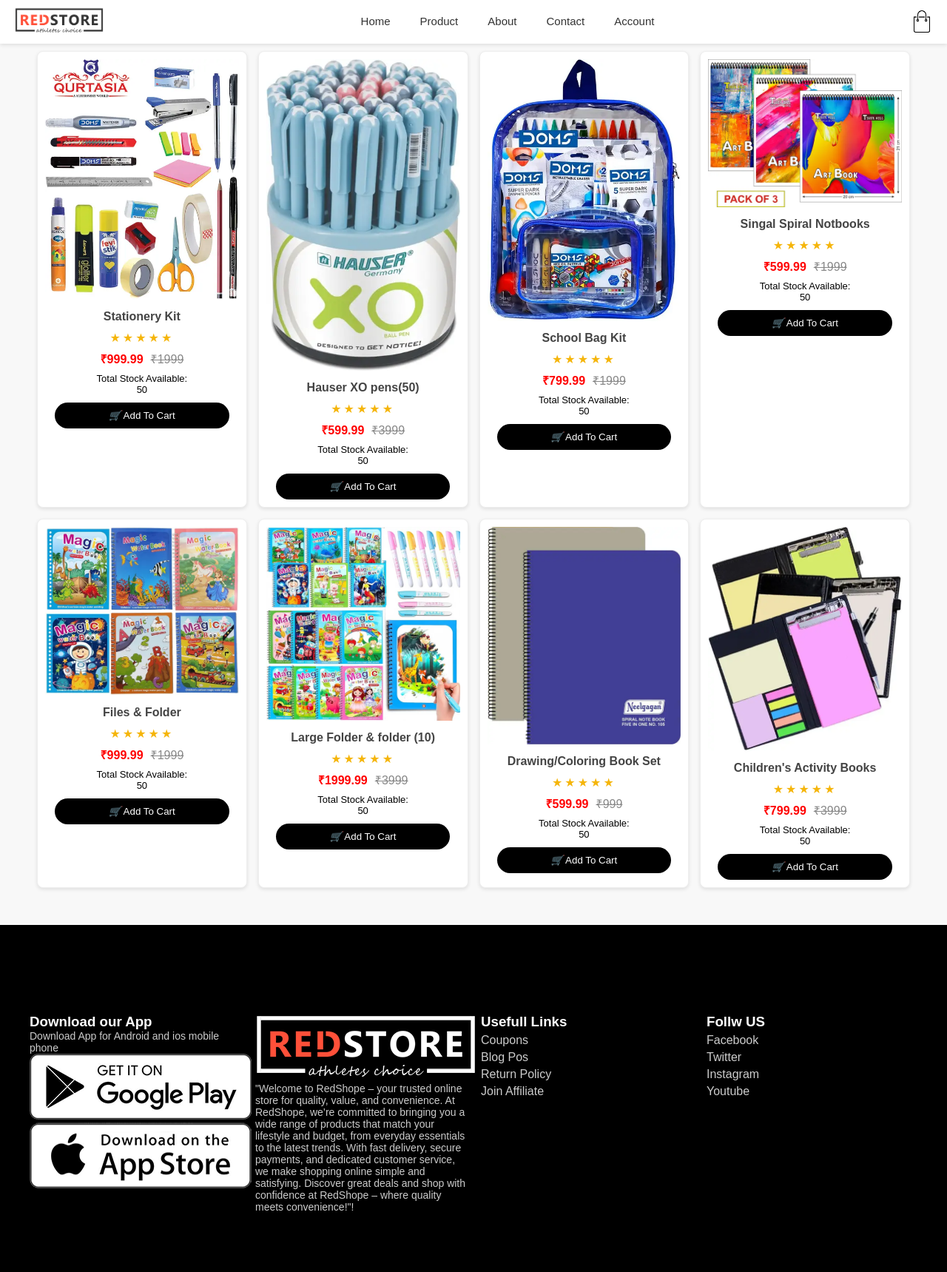
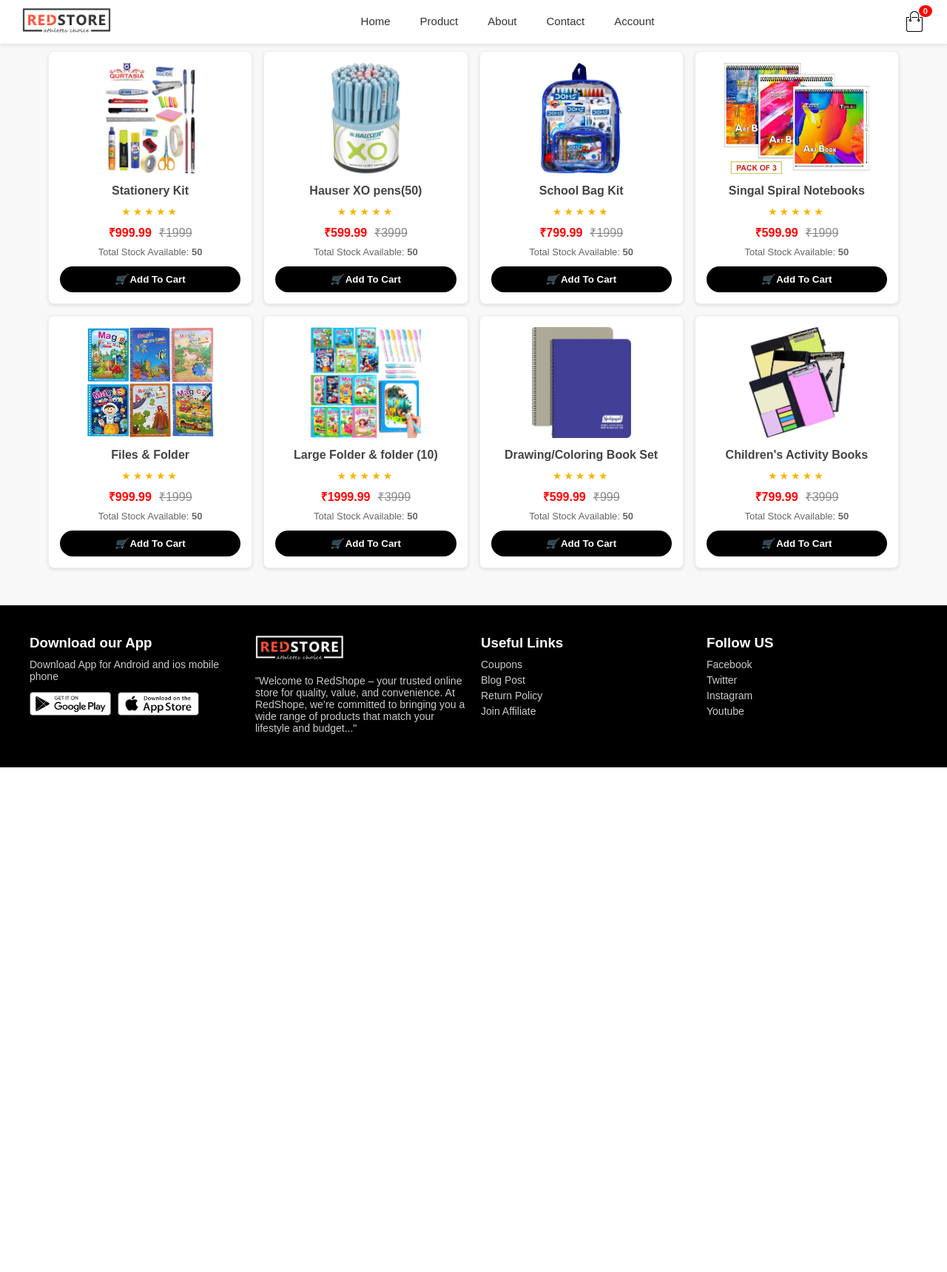
Before and after one commit to GorNarendrasinh/E-commerce-Website, a Flask app: page /Stationery in a window 1280 px wide. Shown: the whole page at 74% size. After the commit the page ends 1037 px from the top, so only its background shows below. Run offline with Flask 3, Linux system fonts and the light colour scheme; some libraries are stand-ins or nearby versions.

Commit message:
Update stationery.html

```diff
--- a/templates/stationery.html
+++ b/templates/stationery.html
@@ -3,11 +3,9 @@
 <head>
     <meta charset="UTF-8">
     <meta name="viewport" content="width=device-width, initial-scale=1.0">
-    <title>Document</title>
+    <title>RedShope - Stationery Collection</title>
     <style>
-
-     /* Reset default browser styles */
-/* === NAVIGATION BAR STYLES === */
+        /* === RESET & BASE STYLES === */
         * {
           margin: 0;
           padding: 0;
@@ -18,19 +16,26 @@
         body {
           overflow-x: hidden;
           background-color: #f8f8f8;
+          color: #333;
+          width: 100%;
         }
 
-/* ===== NAVBAR ===== */
+        /* ===== FULL WIDTH HEADER & NAVBAR ===== */
+        .header {
+          width: 100%;
+          background: #fff;
+          box-shadow: 0 2px 5px rgba(0,0,0,0.1);
+          position: sticky;
+          top: 0;
+          z-index: 1000;
+        }
+
         .navbar {
           display: flex;
           align-items: center;
           justify-content: space-between;
-  position: sticky;
-  top: 0;
-  z-index: 1000;
-  background: #fff;
-  padding: 10px 20px;
-  box-shadow: 0 2px 5px rgba(0,0,0,0.1);
+          width: 100%;
+          padding: 10px 30px;
         }
 
         .logo img {
@@ -57,19 +62,61 @@
           border-radius: 4px;
         }
 
+        /* Right Actions Wrapper */
+        .nav-right-actions {
+          display: flex;
+          align-items: center;
+          gap: 15px;
+        }
+
+        /* Cart & Badge Container */
+        .cart-container {
+          position: relative;
+          display: flex;
+          align-items: center;
+          cursor: pointer;
+        }
+
         .cart {
           width: 28px;
+          height: 28px;
+          object-fit: contain;
         }
 
-/* ===== SECTION HEADINGS ===== */
-.man, .women {
-  background-color: lightpink;
-  padding: 10px;
-  text-align: center;
-  margin: 30px auto;
-  width: fit-content;
-  border-radius: 5px;
-  box-shadow: 0 0 10px rgba(0,0,0,0.1);
+        .cart-count {
+          position: absolute;
+          top: -8px;
+          right: -10px;
+          background: red;
+          color: white;
+          font-size: 11px;
+          padding: 2px 6px;
+          border-radius: 50%;
+          font-weight: bold;
+        }
+
+        /* Mobile Hamburger Menu Icon */
+        .menu-toggle {
+          display: none;
+          flex-direction: column;
+          cursor: pointer;
+          gap: 5px;
+          padding: 5px;
+        }
+
+        .menu-toggle span {
+          width: 25px;
+          height: 3px;
+          background: #333;
+          border-radius: 2px;
+          transition: 0.3s;
+        }
+
+        /* ===== MAIN CONTAINER ===== */
+        .container {
+          max-width: 1200px;
+          margin: auto;
+          padding: 0 15px;
         }
 
         /* ===== PRODUCT GRID ===== */
@@ -77,7 +124,6 @@
           max-width: 1200px;
           margin: auto;
           padding: 10px;
-
           display: grid;
           grid-template-columns: repeat(4, 1fr);
           gap: 15px;
@@ -88,7 +134,7 @@
           width: 100%;
           background: #fff;
           border-radius: 8px;
-  padding: 10px;
+          padding: 15px;
           text-align: center;
           border: 1px solid #eee;
           box-shadow: 0 2px 5px rgba(0,0,0,0.1);
@@ -97,13 +143,14 @@
 
         .card:hover {
           transform: translateY(-5px);
+          box-shadow: 0 5px 15px rgba(0,0,0,0.15);
         }
 
         .card img {
           width: 100%;
-  height: auto;        /* IMPORTANT */
-  object-fit: contain; /* full image show */
-  background: #fff;    /* optional (empty space clean dikhega) */
+          height: 150px;
+          object-fit: contain;
+          background: #fff;
         }
 
         .card h2 {
@@ -117,7 +164,7 @@
           content: "★★★★★";
           letter-spacing: 3px;
           color: #f5b50a;
-  font-size: 16px;
+          font-size: 14px;
         }
 
         /* ===== PRICE ===== */
@@ -141,7 +188,17 @@
         /* ===== STOCK ===== */
         .productstockelm {
           font-size: 13px;
-  margin-bottom: 10px;
+          margin-bottom: 12px;
+          color: #666;
+        }
+
+        .productpropty {
+          display: inline;
+        }
+
+        .productstock {
+          display: inline;
+          font-weight: bold;
         }
 
         /* ===== BUTTON ===== */
@@ -150,10 +207,11 @@
           color: white;
           border: none;
           padding: 10px;
-  width: 90%;
+          width: 100%;
           border-radius: 20px;
           cursor: pointer;
           transition: 0.3s;
+          font-weight: bold;
         }
 
         .addtocartbtn:hover {
@@ -166,12 +224,16 @@
           color: white;
           padding: 40px 20px;
           margin-top: 40px;
+          width: 100%;
         }
 
         .footer .roww {
           display: flex;
           flex-wrap: wrap;
           gap: 20px;
+          justify-content: space-between;
+          max-width: 1200px;
+          margin: auto;
         }
 
         .footer .roww > div {
@@ -179,50 +241,94 @@
           min-width: 200px;
         }
 
-.footer p {
+        .footer p, .footer ul li {
           font-size: 14px;
           color: #ccc;
+          margin: 5px 0;
+        }
+
+        .footer h3 {
+          margin-bottom: 10px;
+          color: #fff;
         }
 
         .footer ul {
           list-style: none;
         }
 
-.footer ul li {
-  margin: 5px 0;
-  color: #ccc;
+        .app img {
+          width: 110px;
+          margin-top: 8px;
+          display: inline-block;
+          margin-right: 5px;
         }
 
         /* ===== RESPONSIVE ===== */
-
-/* Tablet */
         @media (max-width: 992px) {
           .continer {
             grid-template-columns: repeat(3, 1fr);
           }
         }
 
-/* Mobile */
         @media (max-width: 600px) {
+          .menu-toggle {
+            display: flex; /* Display hamburger menu icon on mobile */
+          }
 
-  .continer {
-    grid-template-columns: repeat(2, 1fr); /* ✅ 2 cards */
+          /* Full-width mobile dropdown menu styling */
+          nav {
+            position: absolute;
+            top: 60px;
+            left: 0;
+            width: 100vw;
+            background: #fff;
+            box-shadow: 0 4px 6px rgba(0,0,0,0.1);
+            max-height: 0;
+            overflow: hidden;
+            transition: max-height 0.3s ease-in-out;
+          }
+
+          /* Show dropdown when toggled via JS */
+          nav.active {
+            max-height: 350px;
           }
 
           nav ul {
-    display: none; /* simple mobile fix */
+            width: 100%;
+            flex-direction: column;
+            align-items: stretch;
+            padding: 10px 0;
+            gap: 0;
+          }
+
+          nav ul li {
+            width: 100%;
+            text-align: center;
+            border-bottom: 1px solid #f0f0f0;
+          }
+
+          nav ul li a {
+            display: block;
+            width: 100%;
+            padding: 12px 0;
+            font-size: 16px;
+          }
+
+          .continer {
+            grid-template-columns: repeat(2, 1fr);
+            gap: 10px;
           }
 
           .card img {
-    height: 140px;
+            height: 120px;
           }
 
           .card h2 {
-    font-size: 14px;
+            font-size: 13px;
           }
 
           .addtocartbtn {
-    font-size: 12px;
+            font-size: 11px;
             padding: 8px;
           }
 
@@ -231,17 +337,18 @@
             text-align: center;
           }
         }
-
     </style>
 </head>
 <body>
+
   <div class="header">
-  <div class="container">
     <div class="navbar">
       <div class="logo">
-      <img src="static/images/logo.png"width="130px">
+        <a href="/"><img src="static/images/logo.png" alt="Logo" width="130px"></a>
       </div>
-     <nav>
+
+      <!-- Full-width mobile navigation menu container -->
+      <nav id="nav-links">
         <ul>
           <li><a href="/">Home</a></li>
           <li><a href="#productpage">Product</a></li>
@@ -249,218 +356,215 @@
           <li><a href="/contact">Contact</a></li>
           <li><a href="/account">Account</a></li>
         </ul>
-        </ul>
       </nav>
-     <img src="static/images/cart.png" class="cart" width="30px" height="30px" >
+
+      <!-- Right Actions Wrapper (Cart + Mobile Menu Toggle) -->
+      <div class="nav-right-actions">
+        <a href="/addtocart" style="text-decoration: none;">
+          <div class="cart-container">
+            <img src="static/images/cart.png" class="cart" alt="Cart" width="30px" height="30px">
+            <span class="cart-count" id="cart-count">0</span>
+          </div>
+        </a>
+        <div class="menu-toggle" id="mobile-menu">
+          <span></span>
+          <span></span>
+          <span></span>
+        </div>
+      </div>
+    </div>
   </div>
 
-         <!-- all product section here  -->
+  <!-- All Product Section -->
+  <div class="container" id="productpage">
+    <div class="continer">
 
-
-       <div class="continer">
       <div class="card">
-        <img src="/static/images/statsionarys.png">
+        <img src="/static/images/statsionarys.png" alt="Stationery Kit">
         <h2>Stationery Kit</h2>
-        <div class="rating"> </div>
+        <div class="rating"></div>
         <div class="productpriceelm">
           <p class="productprice">₹999.99</p>
           <p class="productacutleprice">₹1999</p>
         </div>
-
         <div class="productstockelm">
           <p class="productpropty">Total Stock Available:</p>
           <p class="productstock">50</p>
         </div>
-
-
-         <a href="/addtocart">  <button class="addtocartbtn">
-  <i>🛒</i> Add To Cart </button></a>
+        <button class="addtocartbtn"><i>🛒</i> Add To Cart</button>
       </div>
 
-
       <div class="card">
-        <img src="/static/images/statsionary2.png">
-        <h2>Hauser XO  pens(50)</h2>
-        <div class="rating"> </div>
+        <img src="/static/images/statsionary2.png" alt="Hauser XO pens">
+        <h2>Hauser XO pens(50)</h2>
+        <div class="rating"></div>
         <div class="productpriceelm">
           <p class="productprice">₹599.99</p>
           <p class="productacutleprice">₹3999</p>
         </div>
-
         <div class="productstockelm">
           <p class="productpropty">Total Stock Available:</p>
           <p class="productstock">50</p>
         </div>
-
-
-         <a href="/addtocart">  <button class="addtocartbtn">
-  <i>🛒</i> Add To Cart </button></a>
+        <button class="addtocartbtn"><i>🛒</i> Add To Cart</button>
       </div>
 
-
       <div class="card">
-        <img src="/static/images/statsionary3.png">
+        <img src="/static/images/statsionary3.png" alt="School Bag Kit">
         <h2>School Bag Kit</h2>
-        <div class="rating"> </div>
+        <div class="rating"></div>
         <div class="productpriceelm">
           <p class="productprice">₹799.99</p>
           <p class="productacutleprice">₹1999</p>
         </div>
-
         <div class="productstockelm">
           <p class="productpropty">Total Stock Available:</p>
           <p class="productstock">50</p>
         </div>
-
-
-         <a href="/addtocart">  <button class="addtocartbtn">
-  <i>🛒</i> Add To Cart </button></a>
+        <button class="addtocartbtn"><i>🛒</i> Add To Cart</button>
       </div>
 
       <div class="card">
-        <img src="/static/images/statsionary4.png">
-        <h2>Singal Spiral Notbooks</h2>
-        <div class="rating"> </div>
+        <img src="/static/images/statsionary4.png" alt="Singal Spiral Notebooks">
+        <h2>Singal Spiral Notebooks</h2>
+        <div class="rating"></div>
         <div class="productpriceelm">
           <p class="productprice">₹599.99</p>
           <p class="productacutleprice">₹1999</p>
         </div>
-
         <div class="productstockelm">
           <p class="productpropty">Total Stock Available:</p>
           <p class="productstock">50</p>
         </div>
-
-
-         <a href="/addtocart">  <button class="addtocartbtn">
-  <i>🛒</i> Add To Cart </button></a>
+        <button class="addtocartbtn"><i>🛒</i> Add To Cart</button>
       </div>
 
       <div class="card">
-         <img src="/static/images/statsionary5.png">
+        <img src="/static/images/statsionary5.png" alt="Files & Folder">
         <h2>Files & Folder</h2>
-        <div class="rating"> </div>
+        <div class="rating"></div>
         <div class="productpriceelm">
           <p class="productprice">₹999.99</p>
           <p class="productacutleprice">₹1999</p>
         </div>
-
         <div class="productstockelm">
           <p class="productpropty">Total Stock Available:</p>
           <p class="productstock">50</p>
         </div>
-
-
-         <a href="/addtocart">  <button class="addtocartbtn">
-  <i>🛒</i> Add To Cart </button></a>
+        <button class="addtocartbtn"><i>🛒</i> Add To Cart</button>
       </div>
 
       <div class="card">
-        <img src="/static/images/statsionary6.png">
+        <img src="/static/images/statsionary6.png" alt="Large Folder">
         <h2>Large Folder & folder (10)</h2>
-        <div class="rating"> </div>
+        <div class="rating"></div>
         <div class="productpriceelm">
           <p class="productprice">₹1999.99</p>
           <p class="productacutleprice">₹3999</p>
         </div>
-
         <div class="productstockelm">
           <p class="productpropty">Total Stock Available:</p>
           <p class="productstock">50</p>
         </div>
-
-
-         <a href="/addtocart">  <button class="addtocartbtn">
-  <i>🛒</i> Add To Cart </button></a>
+        <button class="addtocartbtn"><i>🛒</i> Add To Cart</button>
       </div>
 
       <div class="card">
-        <img src="/static/images/statsionary7.png">
+        <img src="/static/images/statsionary7.png" alt="Drawing Book Set">
         <h2>Drawing/Coloring Book Set</h2>
-        <div class="rating"> </div>
+        <div class="rating"></div>
         <div class="productpriceelm">
           <p class="productprice">₹599.99</p>
           <p class="productacutleprice">₹999</p>
         </div>
-
         <div class="productstockelm">
           <p class="productpropty">Total Stock Available:</p>
           <p class="productstock">50</p>
         </div>
-
-
-         <a href="/addtocart">  <button class="addtocartbtn">
-  <i>🛒</i> Add To Cart </button></a>
+        <button class="addtocartbtn"><i>🛒</i> Add To Cart</button>
       </div>
 
       <div class="card">
-        <img src="/static/images/statsionary8.png">
+        <img src="/static/images/statsionary8.png" alt="Children's Activity Books">
         <h2>Children's Activity Books</h2>
-        <div class="rating"> </div>
+        <div class="rating"></div>
         <div class="productpriceelm">
           <p class="productprice">₹799.99</p>
           <p class="productacutleprice">₹3999</p>
         </div>
-
         <div class="productstockelm">
           <p class="productpropty">Total Stock Available:</p>
           <p class="productstock">50</p>
         </div>
+        <button class="addtocartbtn"><i>🛒</i> Add To Cart</button>
+      </div>
 
-
-         <a href="/addtocart">  <button class="addtocartbtn">
-  <i>🛒</i> Add To Cart </button></a>
     </div>
   </div>
 
+  <!-- Footer Section -->
   <section class="footer" id="footers">
-    <div class="footer">
-      <div class="container">
     <div class="roww">
       <div class="fotterclg1">
         <h3>Download our App</h3>
         <p>Download App for Android and ios mobile phone</p>
         <div class="app">
-              <img src="images/play-store.png" >
-                <img src="images/app-store.png" >
+          <img src="images/play-store.png" alt="Play Store">
+          <img src="images/app-store.png" alt="App Store">
         </div>
       </div>
       <div class="fotterclg2">
-            <img src="images/logo-white.png" >
+        <img src="images/logo-white.png" alt="Logo White" width="120px" style="margin-bottom:10px;">
         <div class="para">
-            <p>"Welcome to RedShope – your trusted online store for quality, value, and convenience. At RedShope, we’re committed to bringing you a wide range of products that match your lifestyle and budget, from everyday essentials to the latest trends. With fast delivery, secure payments, and dedicated customer service, we make shopping online simple and satisfying. Discover great deals and shop with confidence at RedShope – where quality meets convenience!"!</p>
+          <p>"Welcome to RedShope – your trusted online store for quality, value, and convenience. At RedShope, we’re committed to bringing you a wide range of products that match your lifestyle and budget..."</p>
         </div>
       </div>
       <div class="fotterclg3">
-            <h3>Usefull Links</h3>
+        <h3>Useful Links</h3>
         <ul>
           <li>Coupons</li>
-           <li>Blog Pos</li>
+          <li>Blog Post</li>
           <li>Return Policy</li>
           <li>Join Affiliate</li>
-
-
         </ul>
       </div>
       <div class="fotterclg4">
-            <h3>Follw US</h3>
+        <h3>Follow US</h3>
         <ul>
           <li>Facebook</li>
           <li>Twitter</li>
           <li>Instagram</li>
           <li>Youtube</li>
-
-
         </ul>
       </div>
     </div>
-      </div>
-    </div>
-
   </section>
 
+  <!-- JavaScript Logic -->
   <script>
     document.addEventListener("DOMContentLoaded", () => {
+      // 1. Full-width Mobile Menu Toggle Logic
+      const mobileMenu = document.getElementById("mobile-menu");
+      const navLinks = document.getElementById("nav-links");
+
+      if (mobileMenu && navLinks) {
+        mobileMenu.addEventListener("click", () => {
+          navLinks.classList.toggle("active");
+        });
+      }
+
+      // 2. Cart Management System
+      const cartCountBadge = document.getElementById("cart-count");
+
+      function updateCartCount() {
+        const cart = JSON.parse(localStorage.getItem("cart")) || [];
+        const totalItems = cart.reduce((sum, item) => sum + item.quantity, 0);
+        cartCountBadge.innerText = totalItems;
+      }
+
+      // Initialize counter badge on page load
+      updateCartCount();
+
       const addToCartButtons = document.querySelectorAll(".addtocartbtn");
 
       addToCartButtons.forEach((button, index) => {
@@ -473,9 +577,7 @@
           const originalPrice = parseFloat(card.querySelector(".productacutleprice").innerText.replace("₹", "").trim());
           const stock = parseInt(card.querySelector(".productstock").innerText.trim());
           const imageSrc = card.querySelector("img").getAttribute("src");
-
-      // Use a unique id - you can use index or better a generated id
-      const id = index + 1;
+          const id = index + 101; // Unique ID range for the Stationery page
 
           const productData = {
             id,
@@ -497,7 +599,15 @@
           }
 
           localStorage.setItem("cart", JSON.stringify(cart));
-     window.location.href = "/addtocart";
+
+          // Refresh badge count live
+          updateCartCount();
+
+          // Button feedback animation
+          button.innerText = "✓ Added!";
+          setTimeout(() => {
+            button.innerHTML = "<i>🛒</i> Add To Cart";
+          }, 1000);
         });
       });
     });
```
Lines whose indentation alone changed are shown as unchanged.
